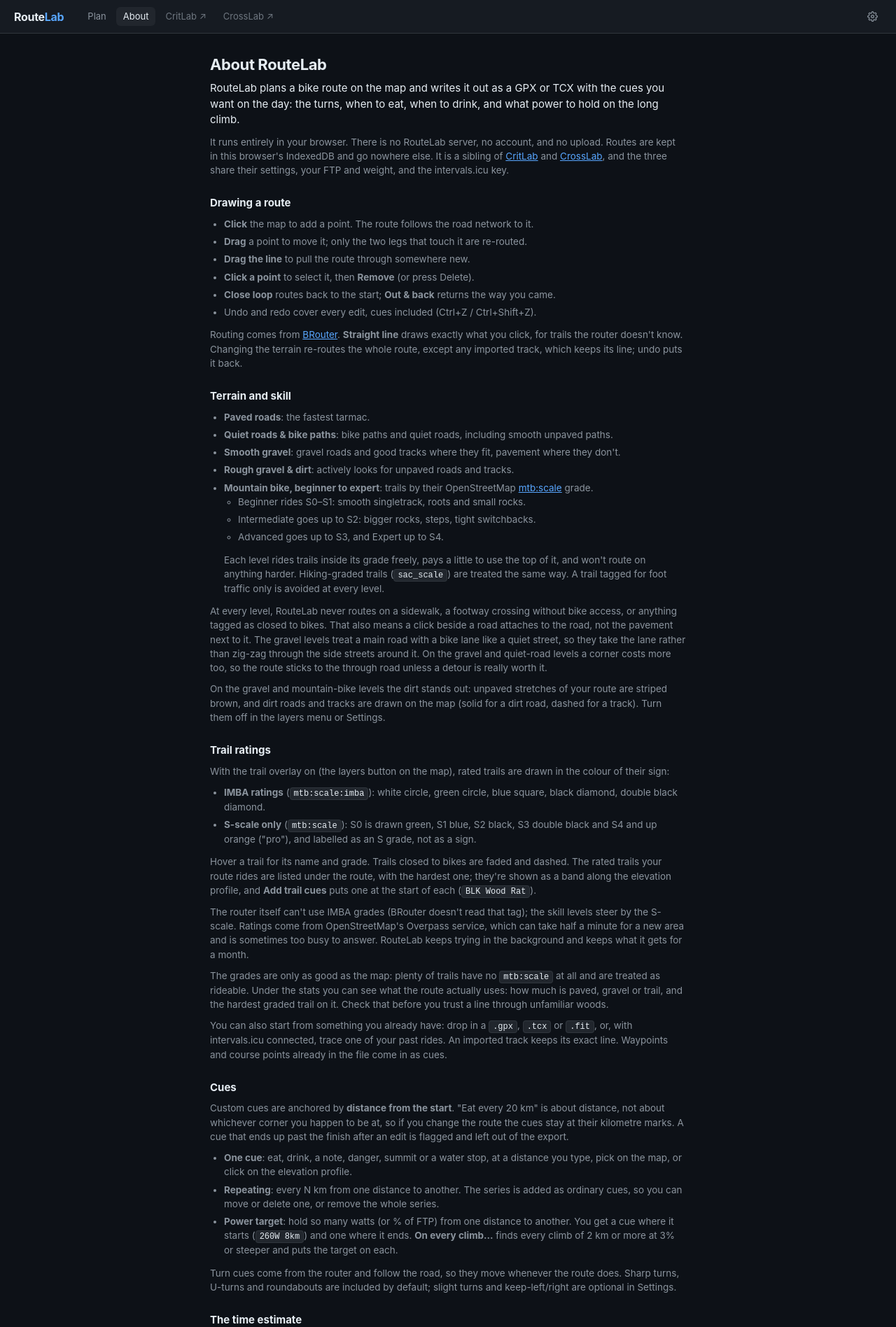
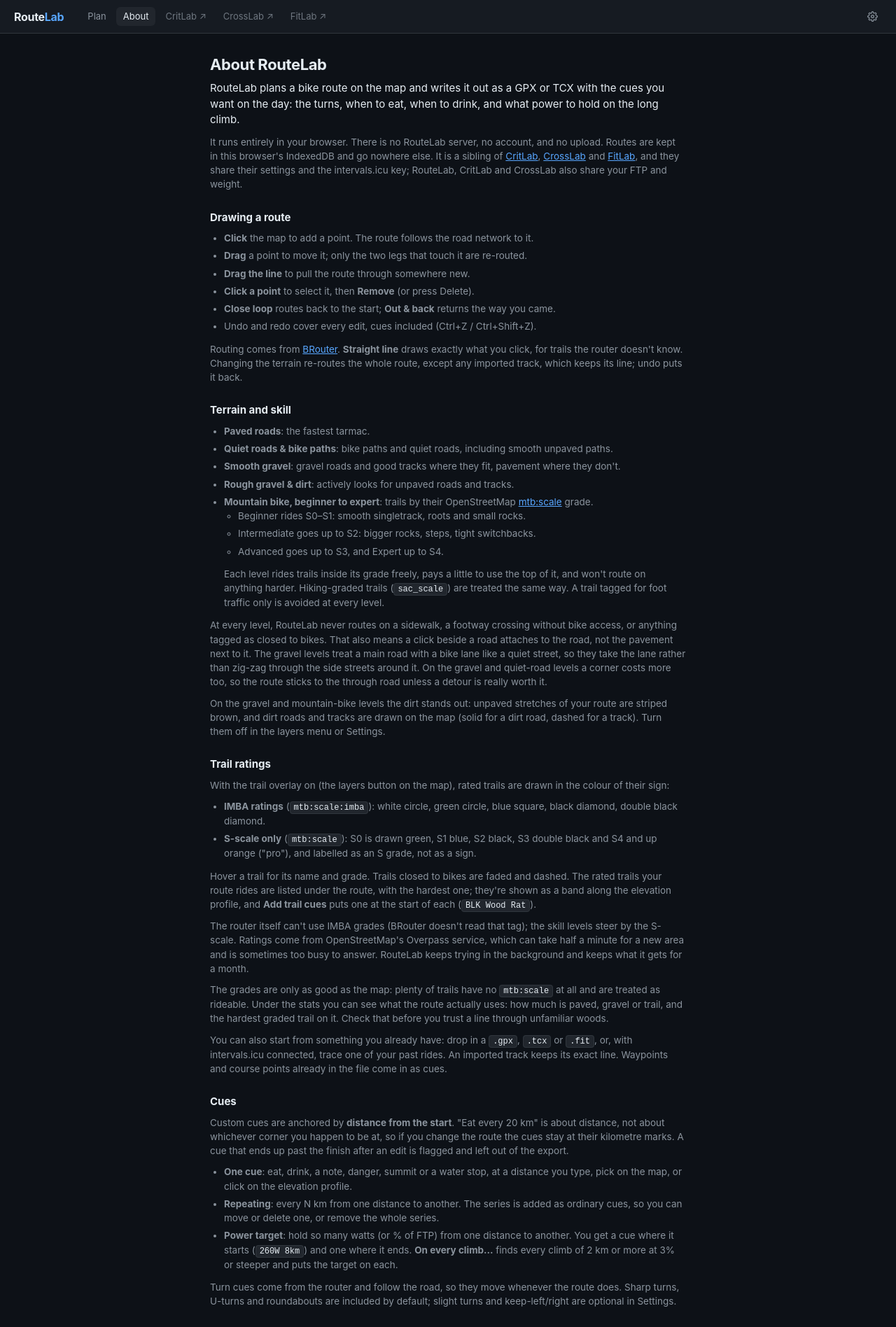
Before and after one commit to ngpaladi/RouteLab, a Jekyll site: the page built from about.html, in a window 1280 px wide. Shown: the top 1896 px of the page at 70% size. Built offline with Jekyll 4.4.1, drawn with Linux system fonts in a browser that asks for light colours.

Commit message:
Link FitLab, the fourth tool sharing the settings and intervals.icu key

```diff
--- a/_layouts/default.html
+++ b/_layouts/default.html
@@ -15,6 +15,7 @@
       <a href="{{ '/about.html' | relative_url }}" {% if page.url contains 'about' %}class="active"{% endif %}>About</a>
       <a href="https://www.noahpaladino.com/CritLab/" class="sibling" title="Criterium analysis">CritLab ↗</a>
       <a href="https://www.noahpaladino.com/CrossLab/" class="sibling" title="Cyclocross analysis">CrossLab ↗</a>
+      <a href="https://www.noahpaladino.com/FitLab/" class="sibling" title="Merge, crop, pause and splice FIT files">FitLab ↗</a>
     </nav>
     <div class="header-spacer"></div>
     <button id="settings-btn" class="settings-btn" aria-label="Settings">
@@ -52,7 +53,7 @@
           </div>
           <p class="hint">
             Optional in RouteLab. The key goes only to intervals.icu, directly from your
-            browser &mdash; there is no RouteLab server. It is shared with CritLab and CrossLab.
+            browser &mdash; there is no RouteLab server. It is shared with CritLab, CrossLab and FitLab.
           </p>
           <div id="icu-status" class="status status-info" style="display:none"></div>
         </div>
--- a/about.html
+++ b/about.html
@@ -16,9 +16,11 @@
 <p>
   It runs entirely in your browser. There is no RouteLab server, no account, and
   no upload. Routes are kept in this browser's IndexedDB and go nowhere else. It
-  is a sibling of <a href="https://www.noahpaladino.com/CritLab/">CritLab</a> and
-  <a href="https://www.noahpaladino.com/CrossLab/">CrossLab</a>, and the three
-  share their settings, your FTP and weight, and the intervals.icu key.
+  is a sibling of <a href="https://www.noahpaladino.com/CritLab/">CritLab</a>,
+  <a href="https://www.noahpaladino.com/CrossLab/">CrossLab</a> and
+  <a href="https://www.noahpaladino.com/FitLab/">FitLab</a>, and they share their
+  settings and the intervals.icu key; RouteLab, CritLab and CrossLab also share
+  your FTP and weight.
 </p>
 
 <h2>Drawing a route</h2>
--- a/assets/js/RouteStore.js
+++ b/assets/js/RouteStore.js
@@ -4,8 +4,8 @@
  * Settings — small persistent preference bag in localStorage.
  * Loaded on every page, because the settings drawer lives in the layout.
  *
- * STORAGE IS SHARED WITH CRITLAB AND CROSSLAB. All three tools are served from
- * the same origin (www.noahpaladino.com/CritLab, /CrossLab, /RouteLab), so
+ * STORAGE IS SHARED WITH CRITLAB, CROSSLAB AND FITLAB. All four tools are served
+ * from the same origin (www.noahpaladino.com/CritLab, /CrossLab, /RouteLab, /FitLab), so
  * localStorage is one bag. The blob key, the API-key slot and every key
  * CritLab already defines keep their names and meanings here: paste the
  * intervals.icu key once and every tool sees it; set your FTP in one and the
--- a/assets/js/app.js
+++ b/assets/js/app.js
@@ -100,7 +100,7 @@
         '45 minutes&rsquo; worth of road, drink, hold 260 W up the long climb &mdash; and export it ' +
         'as a GPX or TCX your head unit will prompt you from.</p>' +
         '<p>intervals.icu is optional here: connect it to start a route from a past ride and to ' +
-        'use your FTP for power targets. It is the same connection CritLab and CrossLab use.</p>',
+        'use your FTP for power targets. It is the same connection CritLab, CrossLab and FitLab use.</p>',
       actions: [
         { label: 'Connect intervals.icu', primary: true, href: connectUrl(), id: 'welcome-connect' },
         { label: 'Not now', id: 'welcome-later', onClick: walkthrough },
@@ -133,7 +133,7 @@
         ? { el: '#icu-panel', title: 'From intervals.icu',
             body: 'Trace any past ride with GPS as a starting point, and pull in your FTP.' }
         : { el: '#icu-connect', title: 'intervals.icu',
-            body: 'Optional: connect to trace past rides and use your FTP. CritLab and CrossLab share it.' },
+            body: 'Optional: connect to trace past rides and use your FTP. CritLab, CrossLab and FitLab share it.' },
       { el: '#demo-btn', title: 'Try one',
         body: 'The sample is a hilly 69 km loop in Marin with eat, drink and power cues already on it.' },
       { el: '#settings-btn', title: 'Settings',
```
Also changed, not shown: connect.html (+4 -3 lines), README.md.
